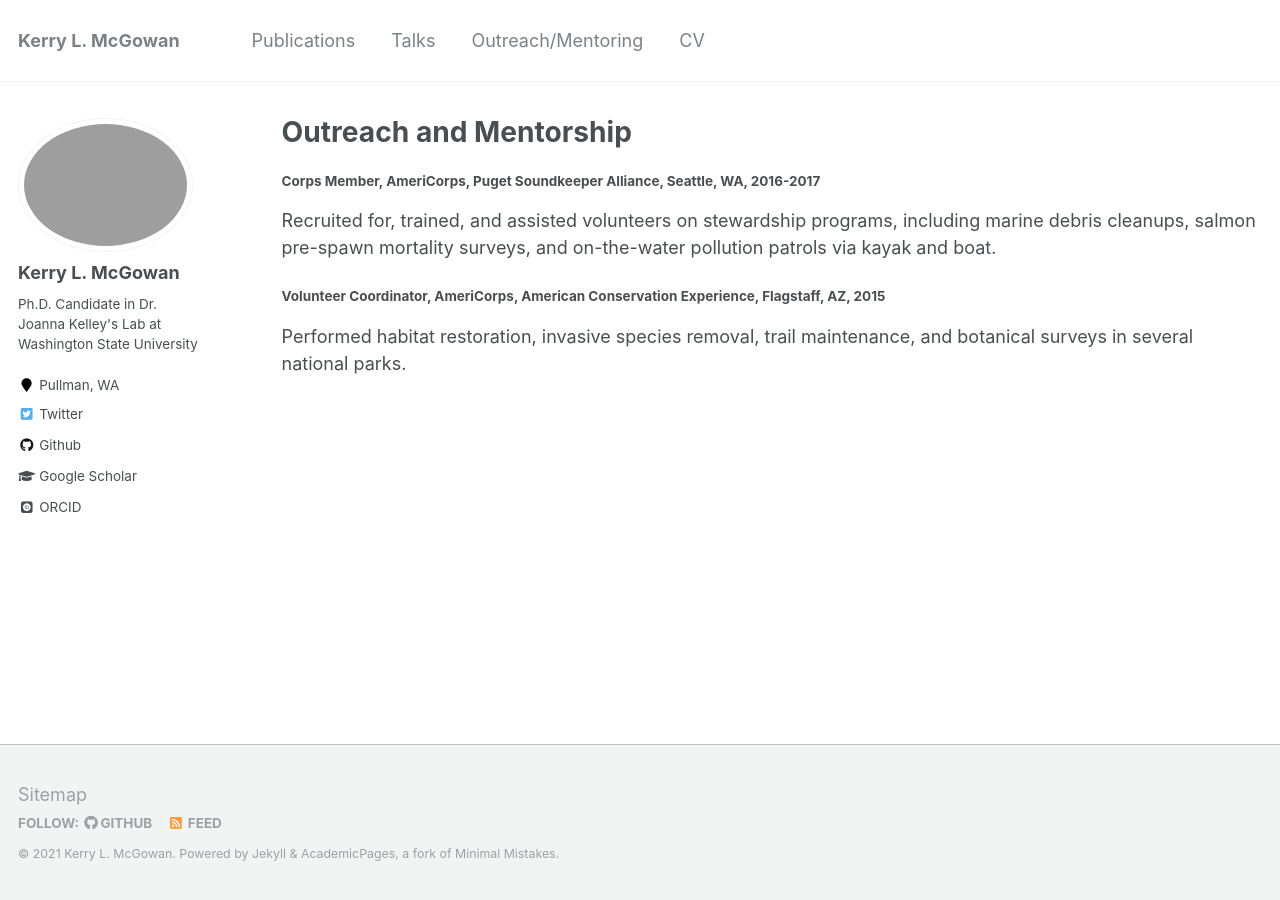
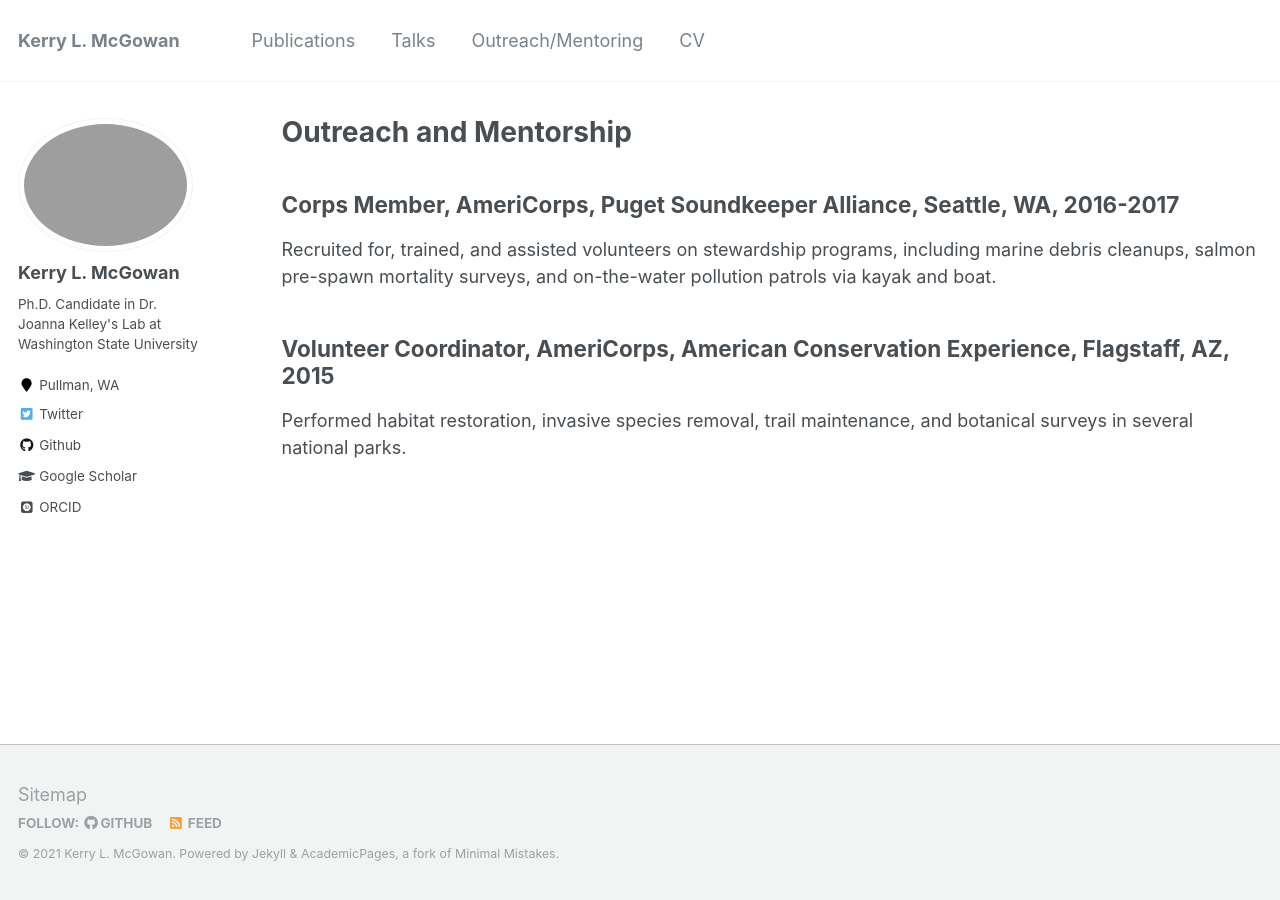
Before and after one commit to kerrymcgowan/kerrymcgowan.github.io, a Jekyll site: the page built from _pages/outreach.md, in a window 1280 px wide. Built offline with Jekyll 4.4.1, drawn with Linux system fonts in a browser that asks for light colours; some web fonts are replaced.

Commit message:
Made titles for each entry larger

```diff
--- a/_pages/outreach.md
+++ b/_pages/outreach.md
@@ -7,8 +7,8 @@ author_profile: true
 
 {% include base_path %}
 
-#### Corps Member, AmeriCorps, Puget Soundkeeper Alliance, Seattle, WA, 2016-2017
+## Corps Member, AmeriCorps, Puget Soundkeeper Alliance, Seattle, WA, 2016-2017
 Recruited for, trained, and assisted volunteers on stewardship programs, including marine debris cleanups, salmon pre-spawn mortality surveys, and on-the-water pollution patrols via kayak and boat.
 
-#### Volunteer Coordinator, AmeriCorps, American Conservation Experience, Flagstaff, AZ, 2015
+## Volunteer Coordinator, AmeriCorps, American Conservation Experience, Flagstaff, AZ, 2015
 Performed habitat restoration, invasive species removal, trail maintenance, and botanical surveys in several national parks.
```
